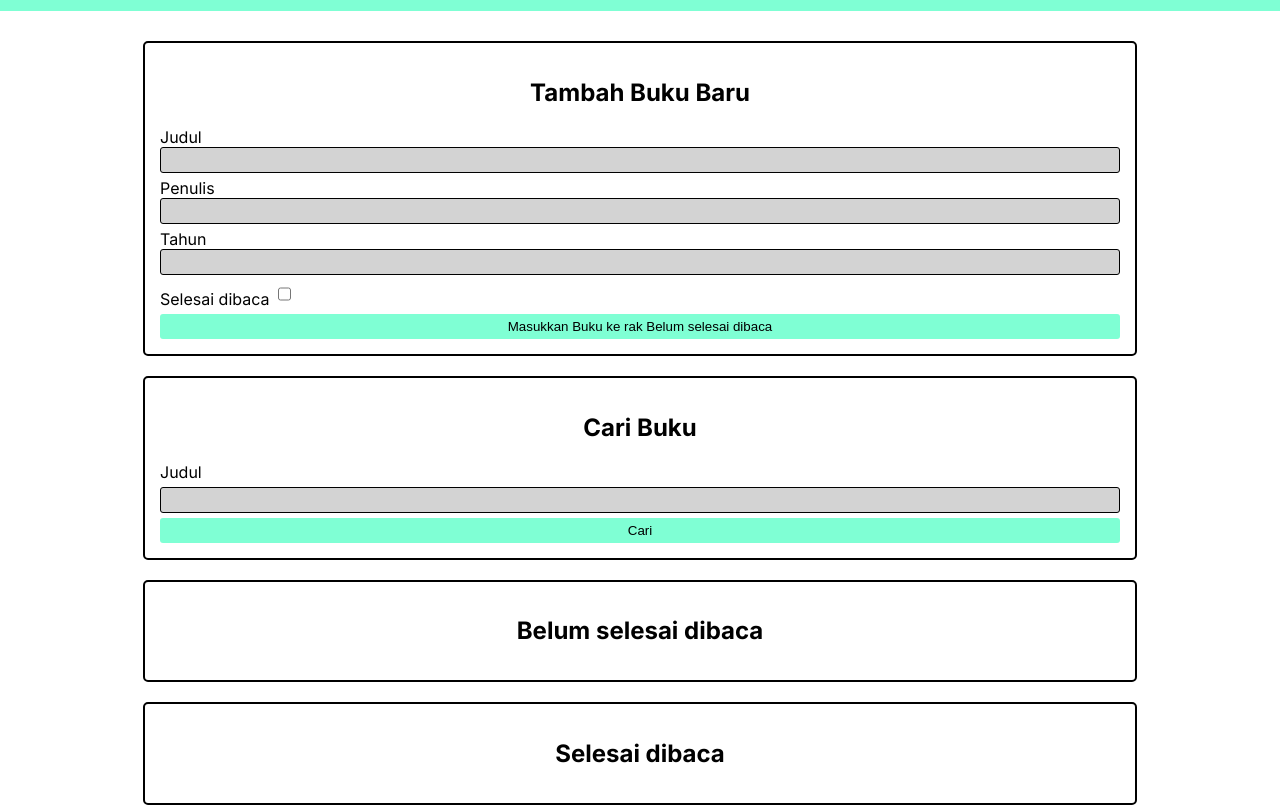
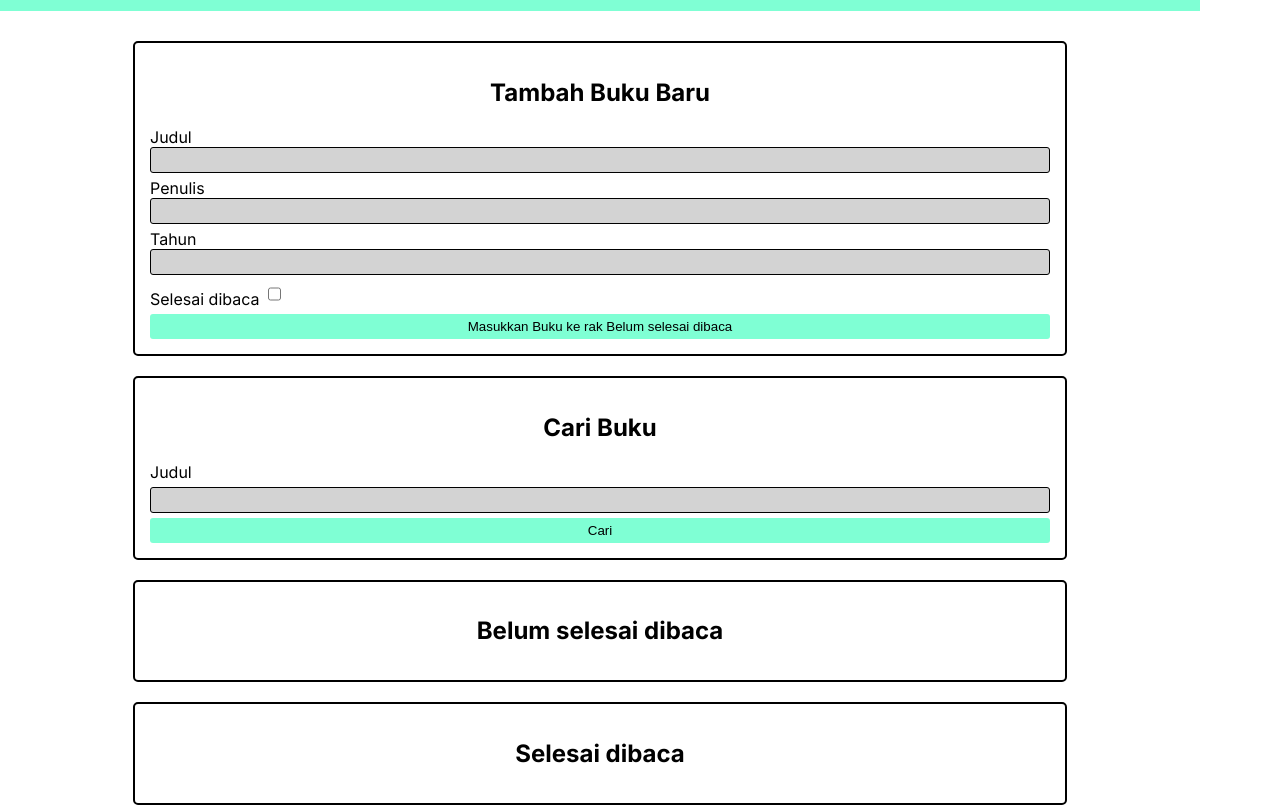
Before and after one commit to seribucode/bookshelfapp, a plain HTML site: page index.html in a window 1280 px wide. Shown: the part 81-886 px from the top of the page. Drawn offline with Linux system fonts and the light colour scheme.

Commit message:
add css maxwidth

```diff
--- a/style.css
+++ b/style.css
@@ -1,4 +1,5 @@
 body {
+    max-width: 1200px;
     font-family: "Inter", sans-serif;
     margin: 0;
     padding: 0;
```
